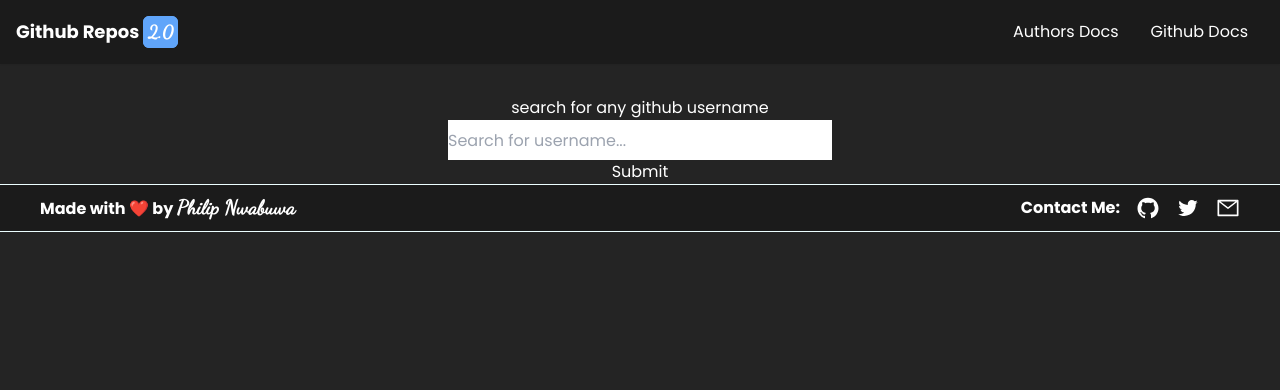
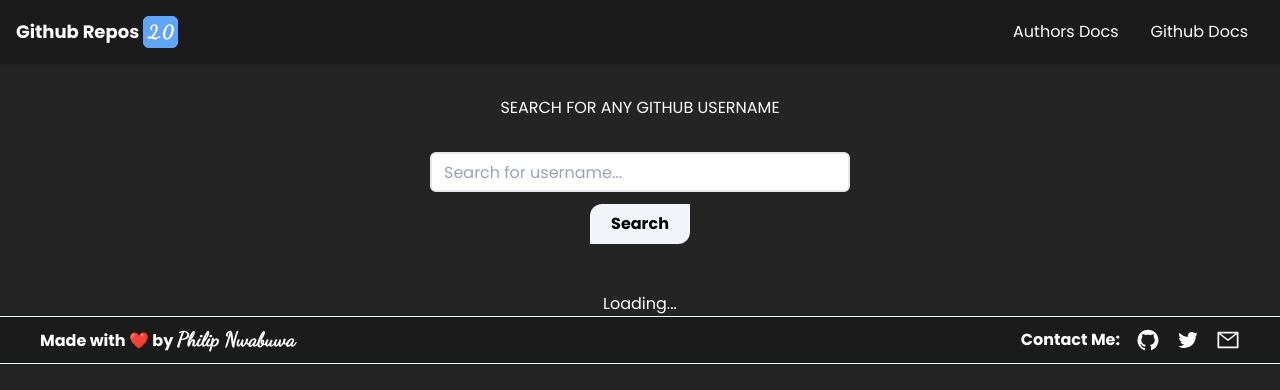
Before and after one commit to Philip-Nwabuwa/Alt-School-Exam-Project, a React (Vite) app: page / in a window 1280 px wide. Shown: the top 390 px of the page. Built offline with nearby package versions, Linux system fonts and the light colour scheme; no server answers.

Commit message:
added search params

```diff
--- a/src/App.jsx
+++ b/src/App.jsx
@@ -16,6 +16,7 @@
           <Router>
             <Routes>
               <Route path="/" element={<Home />} />
+              <Route path="/repo" element={<Repo />} />
               <Route path="/repo/:repoId" element={<RepoId />} />
               <Route path="*" element={<Page404 />} />
             </Routes>
--- a/src/Components/paginate.jsx
+++ b/src/Components/paginate.jsx
@@ -9,6 +9,8 @@
   const [pageCount, setPageCount] = useState(0);
   const [itemOffset, setItemOffset] = useState(0);
   const itemsPerPage = 3;
+
+  console.log(data);
 
   useEffect(() => {
     const endOffset = itemOffset + itemsPerPage;
--- a/src/Components/search.jsx
+++ b/src/Components/search.jsx
@@ -1,51 +1,79 @@
 import { useState, useEffect } from "react";
+import { Link } from "react-router-dom";
 import axios from "axios";
 
 const search = () => {
   const [user, setUser] = useState("");
+  const [loading, setLoading] = useState(true);
+  const [error, setError] = useState(false);
   const [repos, setRepos] = useState([]);
-  const handleSubmit = (event) => {
-    event.preventDefault();
-    console.log(`${user}`);
+
+  const handleSubmit = (e) => {
+    e.preventDefault();
+    axios({
+      method: "get",
+      url: `https://api.github.com/search/users?q=${user}`,
+    })
+      .then((res) => {
+        setRepos(res.data.items);
+        setLoading(false);
+      })
+      .catch((err) => {
+        setError(true);
+        setLoading(false);
+      });
   };
 
-  const URL = `https://api.github.com/search/users?q=${user}`;
-  let API_KEY = import.meta.env.VITE_MSG;
-
-  useEffect(() => {
-    axios({
-      method: "get",
-      url: URL,
-      auth: API_KEY,
-    }).then((response) => {
-      setRepos(response.data);
-      setLoading(false);
   console.log(repos);
-    });
-  }, []);
+  console.log(user);
 
   return (
     <div>
       <div className="flex pt-24 justify-center items-center">
         <div className="flex flex-col justify-center items-center">
-          <div className="flex flex-col justify-center items-center">
-            <h1>search for any github username</h1>
-            <form onSubmit={handleSubmit} className="flex flex-col">
+          <h1 className="uppercase mb-8">search for any github username</h1>
+          <form
+            onSubmit={handleSubmit}
+            className="flex flex-col justify-center items-center"
+          >
             <label>
               <input
                 placeholder="Search for username..."
                 type="text"
-                  className="w-96 h-10 text-black focus:outline-none focus:border-gray-500"
+                className="w-[300px] sm:w-[420px] h-10 p-3 mb-1 text-black rounded-md focus:outline-none focus:border-blue-500 border-solid border-2"
                 value={user}
                 onChange={(e) => setUser(e.target.value)}
               />
             </label>
-              <button type="submit">Submit</button>
+            {error && (
+              <h5 className="items-center justify-center px-2 py-1 rounded-md bg-red-500">
+                username not found on guthub
+                <p className="pl-[112px]">X</p>
+              </h5>
+            )}
+            <button
+              className="text-black px-4 py-2 mt-2 mb-12 rounded-tl-xl rounded-br-xl font-bold bg-slate-100 w-[100px] hover:bg-slate-300"
+              type="submit"
+            >
+              Search
+            </button>
           </form>
         </div>
       </div>
+      {(loading && <h1 className="text-center">Loading...</h1>) || (
+        <div className="flex flex-wrap justify-center items-center">
+          {repos.map((repo) => (
+            <div
+              key={repo.id}
+              className="flex flex-col justify-center items-center"
+            >
+              <Link to={`/repo`} state={{ user: { repos } }}>
+                <h1 className="text-center">{repo.login}</h1>
+              </Link>
             </div>
-      {/* <h1 className="text-white">{repos.id}</h1> */}
+          ))}
+        </div>
+      )}
     </div>
   );
 };
--- a/src/Pages/repo.jsx
+++ b/src/Pages/repo.jsx
@@ -1,16 +1,22 @@
 import React, { useState, useEffect } from "react";
 import axios from "axios";
+import { useLocation } from "react-router-dom";
 import { InfinitySpin } from "react-loader-spinner";
 import Navbar from "../Components/navBar";
 import Paginate from "../Components/paginate";
 import Footer from "../Components/footer";
 import ErrorBoundary from "../Components/errorBoundary";
 
-const ListOfRepos = () => {
+const ListOfRepos = (props) => {
+  const location = useLocation();
+  const data = location.state;
   const [repos, setRepos] = useState([]);
   const [loading, setLoading] = useState(true);
-  const URL = `https://api.github.com/users/Philip-Nwabuwa/repos`;
+  const URL = `https://api.github.com/users/${location.state.user.repos[0].login}/repos`;
   let API_KEY = import.meta.env.VITE_MSG;
+
+  console.log(data.login);
+  console.log(location.state.user.repos[0].login, "location");
 
   useEffect(() => {
     axios({
--- a/src/Pages/repoId.jsx
+++ b/src/Pages/repoId.jsx
@@ -1,4 +1,4 @@
-import React, { useState, useEffect } from "react";
+import { useState, useEffect } from "react";
 import { Helmet } from "react-helmet-async";
 import axios from "axios";
 import { InfinitySpin } from "react-loader-spinner";
@@ -24,12 +24,9 @@
 
   if (loading) {
     return (
-      <>
-        <Navbar />
-        <div className="flex justify-center items-center h-screen">
-          <InfinitySpin width="200" color="#fff" />
-        </div>
-      </>
+      <div className="flex justify-center items-center h-screen">
+        <InfinitySpin width="200" color="#fff" />
+      </div>
     );
   }
   return (
```
Lines whose indentation alone changed are shown as unchanged.
